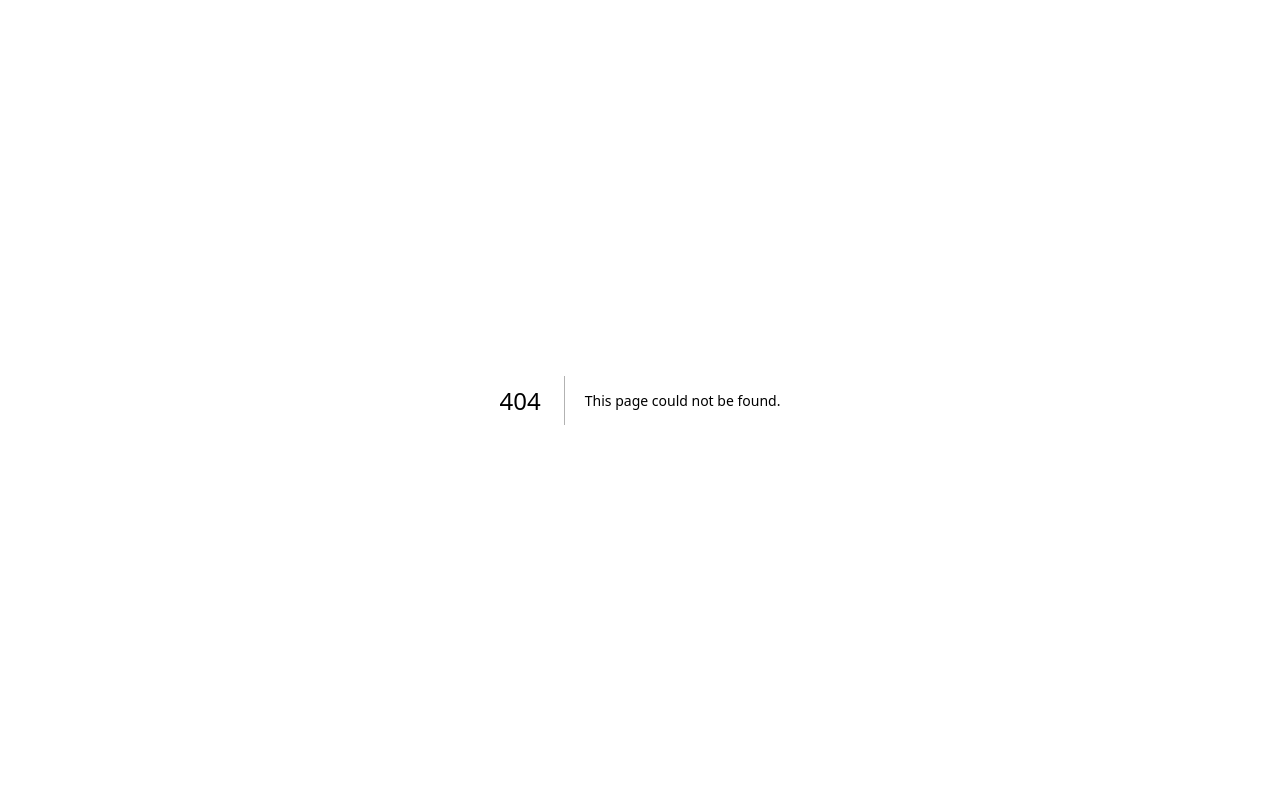
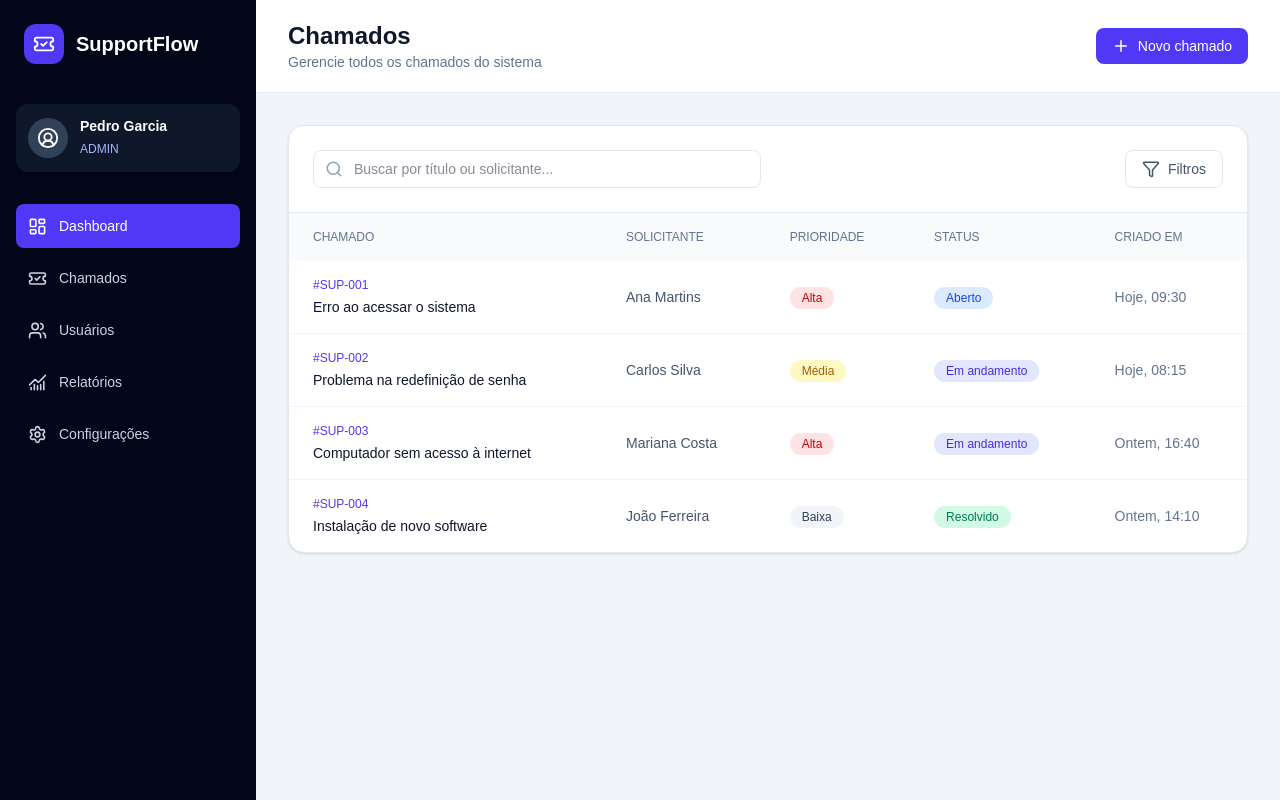
Before and after one commit to pedrogarciaphgs/support-flow, a Next.js app: page /tickets in a window 1280 px wide. Before the commit this address had no page. Built offline with nearby package versions, Linux system fonts and the light colour scheme.

Commit message:
feat: create tickets page

```diff
--- a/src/app/page.tsx
+++ b/src/app/page.tsx
@@ -3,6 +3,7 @@ import { CircleCheckBig, Clock3, Headphones, TicketCheck } from "lucide-react";
 import { SummaryCard } from "@/components/dashboard/summary-card";
 import { Header } from "@/components/layout/header";
 import { Sidebar } from "@/components/layout/sidebar";
+import { RecentTickets } from "@/components/dashboard/recent-tickets";
 
 const summaryCards = [
   {
@@ -51,6 +52,7 @@ export default function Home() {
               />
             ))}
           </div>
+          <RecentTickets />
         </div>
       </section>
     </main>
--- /dev/null
+++ b/src/app/tickets/page.tsx
@@ -0,0 +1,174 @@
+import { Filter, Plus, Search } from "lucide-react";
+
+import { Sidebar } from "@/components/layout/sidebar";
+
+const tickets = [
+  {
+    id: "SUP-001",
+    title: "Erro ao acessar o sistema",
+    requester: "Ana Martins",
+    priority: "Alta",
+    status: "Aberto",
+    createdAt: "Hoje, 09:30",
+  },
+  {
+    id: "SUP-002",
+    title: "Problema na redefinição de senha",
+    requester: "Carlos Silva",
+    priority: "Média",
+    status: "Em andamento",
+    createdAt: "Hoje, 08:15",
+  },
+  {
+    id: "SUP-003",
+    title: "Computador sem acesso à internet",
+    requester: "Mariana Costa",
+    priority: "Alta",
+    status: "Em andamento",
+    createdAt: "Ontem, 16:40",
+  },
+  {
+    id: "SUP-004",
+    title: "Instalação de novo software",
+    requester: "João Ferreira",
+    priority: "Baixa",
+    status: "Resolvido",
+    createdAt: "Ontem, 14:10",
+  },
+];
+
+function getPriorityStyle(priority: string) {
+  switch (priority) {
+    case "Alta":
+      return "bg-red-100 text-red-700";
+    case "Média":
+      return "bg-yellow-100 text-yellow-700";
+    default:
+      return "bg-slate-100 text-slate-700";
+  }
+}
+
+function getStatusStyle(status: string) {
+  switch (status) {
+    case "Aberto":
+      return "bg-blue-100 text-blue-700";
+    case "Em andamento":
+      return "bg-indigo-100 text-indigo-700";
+    case "Resolvido":
+      return "bg-emerald-100 text-emerald-700";
+    default:
+      return "bg-slate-100 text-slate-700";
+  }
+}
+
+export default function TicketsPage() {
+  return (
+    <main className="flex min-h-screen bg-slate-100">
+      <Sidebar />
+
+      <section className="min-w-0 flex-1">
+        <header className="border-b border-slate-200 bg-white px-8 py-5">
+          <div className="flex items-center justify-between">
+            <div>
+              <h1 className="text-2xl font-bold text-slate-900">Chamados</h1>
+
+              <p className="text-sm text-slate-500">
+                Gerencie todos os chamados do sistema
+              </p>
+            </div>
+
+            <button className="flex items-center gap-2 rounded-lg bg-indigo-600 px-4 py-2 text-sm font-medium text-white transition hover:bg-indigo-700">
+              <Plus size={18} />
+              Novo chamado
+            </button>
+          </div>
+        </header>
+
+        <div className="p-8">
+          <div className="rounded-2xl border border-slate-200 bg-white shadow-sm">
+            <div className="flex flex-col gap-4 border-b border-slate-200 p-6 md:flex-row md:items-center md:justify-between">
+              <div className="relative w-full md:max-w-md">
+                <Search
+                  size={18}
+                  className="absolute left-3 top-1/2 -translate-y-1/2 text-slate-400"
+                />
+
+                <input
+                  type="text"
+                  placeholder="Buscar por título ou solicitante..."
+                  className="w-full rounded-lg border border-slate-200 py-2 pl-10 pr-4 text-sm text-slate-900 outline-none focus:border-indigo-500"
+                />
+              </div>
+
+              <button className="flex items-center justify-center gap-2 rounded-lg border border-slate-200 px-4 py-2 text-sm font-medium text-slate-600 transition hover:bg-slate-50">
+                <Filter size={18} />
+                Filtros
+              </button>
+            </div>
+
+            <div className="overflow-x-auto">
+              <table className="w-full text-left">
+                <thead className="bg-slate-50 text-xs uppercase text-slate-500">
+                  <tr>
+                    <th className="px-6 py-4 font-medium">Chamado</th>
+                    <th className="px-6 py-4 font-medium">Solicitante</th>
+                    <th className="px-6 py-4 font-medium">Prioridade</th>
+                    <th className="px-6 py-4 font-medium">Status</th>
+                    <th className="px-6 py-4 font-medium">Criado em</th>
+                  </tr>
+                </thead>
+
+                <tbody className="divide-y divide-slate-100">
+                  {tickets.map((ticket) => (
+                    <tr
+                      key={ticket.id}
+                      className="cursor-pointer transition hover:bg-slate-50"
+                    >
+                      <td className="px-6 py-4">
+                        <span className="block text-xs font-medium text-indigo-600">
+                          #{ticket.id}
+                        </span>
+
+                        <span className="mt-1 block text-sm font-medium text-slate-900">
+                          {ticket.title}
+                        </span>
+                      </td>
+
+                      <td className="px-6 py-4 text-sm text-slate-600">
+                        {ticket.requester}
+                      </td>
+
+                      <td className="px-6 py-4">
+                        <span
+                          className={`rounded-full px-3 py-1 text-xs font-medium ${getPriorityStyle(
+                            ticket.priority,
+                          )}`}
+                        >
+                          {ticket.priority}
+                        </span>
+                      </td>
+
+                      <td className="px-6 py-4">
+                        <span
+                          className={`rounded-full px-3 py-1 text-xs font-medium ${getStatusStyle(
+                            ticket.status,
+                          )}`}
+                        >
+                          {ticket.status}
+                        </span>
+                      </td>
+
+                      <td className="px-6 py-4 text-sm text-slate-500">
+                        {ticket.createdAt}
+                      </td>
+                    </tr>
+                  ))}
+                </tbody>
+              </table>
+            </div>
+          </div>
+        </div>
+      </section>
+    </main>
+  );
+}
--- /dev/null
+++ b/src/components/dashboard/recent-tickets.tsx
@@ -0,0 +1,132 @@
+import { ArrowUpRight } from "lucide-react";
+
+const tickets = [
+  {
+    id: "#SUP-001",
+    title: "Erro ao acessar o sistema",
+    requester: "Ana Martins",
+    priority: "Alta",
+    status: "Aberto",
+  },
+  {
+    id: "#SUP-002",
+    title: "Problema na redefinição de senha",
+    requester: "Carlos Silva",
+    priority: "Média",
+    status: "Em andamento",
+  },
+  {
+    id: "#SUP-003",
+    title: "Computador sem acesso à internet",
+    requester: "Mariana Costa",
+    priority: "Alta",
+    status: "Em andamento",
+  },
+  {
+    id: "#SUP-004",
+    title: "Instalação de novo software",
+    requester: "João Ferreira",
+    priority: "Baixa",
+    status: "Resolvido",
+  },
+];
+
+function getPriorityStyle(priority: string) {
+  switch (priority) {
+    case "Alta":
+      return "bg-red-100 text-red-700";
+    case "Média":
+      return "bg-yellow-100 text-yellow-700";
+    default:
+      return "bg-slate-100 text-slate-700";
+  }
+}
+
+function getStatusStyle(status: string) {
+  switch (status) {
+    case "Aberto":
+      return "bg-blue-100 text-blue-700";
+    case "Em andamento":
+      return "bg-indigo-100 text-indigo-700";
+    case "Resolvido":
+      return "bg-emerald-100 text-emerald-700";
+    default:
+      return "bg-slate-100 text-slate-700";
+  }
+}
+
+export function RecentTickets() {
+  return (
+    <section className="mt-8 rounded-2xl border border-slate-200 bg-white shadow-sm">
+      <div className="flex items-center justify-between border-b border-slate-200 px-6 py-5">
+        <div>
+          <h2 className="text-lg font-semibold text-slate-900">
+            Chamados recentes
+          </h2>
+
+          <p className="text-sm text-slate-500">
+            Últimos chamados registrados no sistema
+          </p>
+        </div>
+
+        <button className="flex items-center gap-2 text-sm font-medium text-indigo-600 transition hover:text-indigo-800">
+          Ver todos
+          <ArrowUpRight size={16} />
+        </button>
+      </div>
+
+      <div className="overflow-x-auto">
+        <table className="w-full text-left">
+          <thead className="bg-slate-50 text-xs uppercase text-slate-500">
+            <tr>
+              <th className="px-6 py-4 font-medium">Chamado</th>
+              <th className="px-6 py-4 font-medium">Solicitante</th>
+              <th className="px-6 py-4 font-medium">Prioridade</th>
+              <th className="px-6 py-4 font-medium">Status</th>
+            </tr>
+          </thead>
+
+          <tbody className="divide-y divide-slate-100">
+            {tickets.map((ticket) => (
+              <tr key={ticket.id} className="transition hover:bg-slate-50">
+                <td className="px-6 py-4">
+                  <span className="block text-xs font-medium text-indigo-600">
+                    {ticket.id}
+                  </span>
+
+                  <span className="mt-1 block text-sm font-medium text-slate-900">
+                    {ticket.title}
+                  </span>
+                </td>
+
+                <td className="px-6 py-4 text-sm text-slate-600">
+                  {ticket.requester}
+                </td>
+
+                <td className="px-6 py-4">
+                  <span
+                    className={`rounded-full px-3 py-1 text-xs font-medium ${getPriorityStyle(
+                      ticket.priority,
+                    )}`}
+                  >
+                    {ticket.priority}
+                  </span>
+                </td>
+
+                <td className="px-6 py-4">
+                  <span
+                    className={`rounded-full px-3 py-1 text-xs font-medium ${getStatusStyle(
+                      ticket.status,
+                    )}`}
+                  >
+                    {ticket.status}
+                  </span>
+                </td>
+              </tr>
+            ))}
+          </tbody>
+        </table>
+      </div>
+    </section>
+  );
+}
--- a/src/components/layout/sidebar.tsx
+++ b/src/components/layout/sidebar.tsx
@@ -7,26 +7,33 @@ import {
   Users,
 } from "lucide-react";
 
+import Link from "next/link";
+
 const menuItems = [
   {
     label: "Dashboard",
     icon: LayoutDashboard,
+    href: "/",
   },
   {
     label: "Chamados",
     icon: TicketCheck,
+    href: "/tickets",
   },
   {
     label: "Usuários",
     icon: Users,
+    href: "/users",
   },
   {
     label: "Relatórios",
     icon: ChartNoAxesCombined,
+    href: "/reports",
   },
   {
     label: "Configurações",
     icon: Settings,
+    href: "/settings",
   },
 ];
 
@@ -53,9 +60,10 @@ export function Sidebar() {
       </div>
 
       <nav className="space-y-2">
-        {menuItems.map(({ label, icon: Icon }, index) => (
-          <button
+        {menuItems.map(({ label, icon: Icon, href }, index) => (
+          <Link
             key={label}
+            href={href}
             className={`flex w-full items-center gap-3 rounded-lg px-3 py-3 text-left text-sm transition ${
               index === 0
                 ? "bg-indigo-600 text-white"
@@ -64,7 +72,7 @@ export function Sidebar() {
           >
             <Icon size={19} />
             {label}
-          </button>
+          </Link>
         ))}
       </nav>
     </aside>
```
